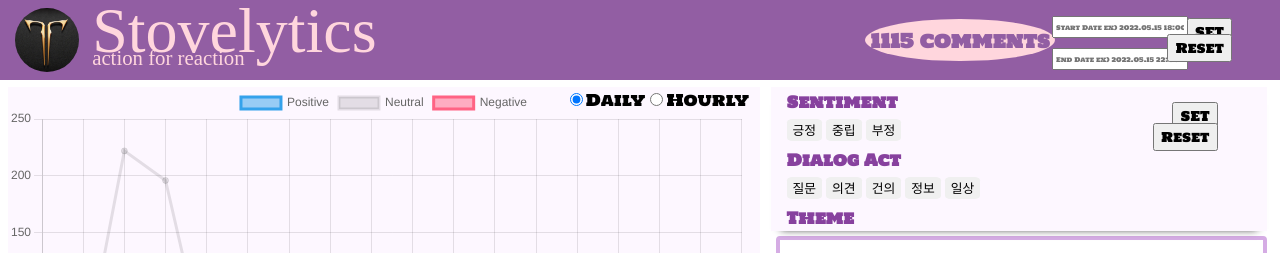
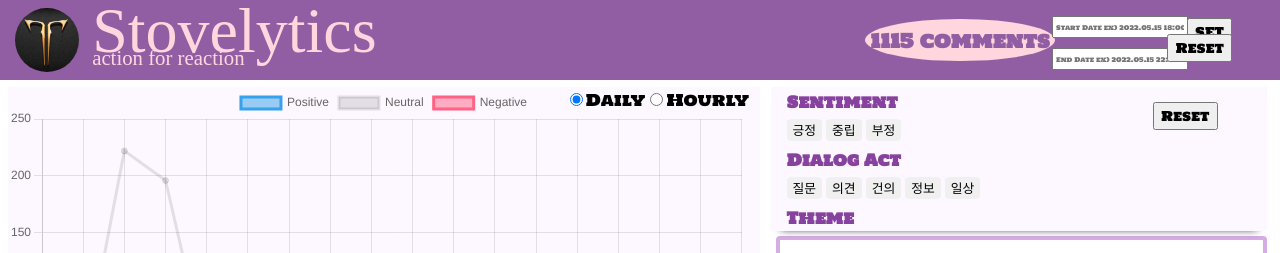
Before and after one commit to Albatross-Labs/Stovelytics, a React (Create React App) app: page / in a window 1280 px wide. Shown: the top 253 px of the page. Built offline with nearby package versions, Linux system fonts and the light colour scheme.

Commit message:
LabelFilter set button removed

```diff
--- a/src/App.jsx
+++ b/src/App.jsx
@@ -38,6 +38,7 @@ export default function App() {
   const fetchComments = async () => {
     await axios.get('https://yjdssur46d.execute-api.ap-northeast-2.amazonaws.com/prod')
     .then(res=>{
+      console.log(res)
       const fetchData = JSON.parse(res.data.body)['Items']
 
       console.log(fetchData)
--- a/src/components/CommentDisplay/LabelFilter.jsx
+++ b/src/components/CommentDisplay/LabelFilter.jsx
@@ -1,4 +1,4 @@
-import React, { useContext } from 'react'
+import React, { useContext, useState } from 'react'
 import styled from 'styled-components';
 import { CommentsContext } from '../../contexts/CommentsContext';
 import { PeriodContext } from '../../contexts/PeriodContext';
@@ -31,16 +31,10 @@ const Wrapper = styled.div `
   z-index: 4;
   // border-radius: 5%;
 `
-const SetButton = styled.button`
+const ShowButton = styled.button`
   position: absolute;
   right: 10%;
   top: 10%;
-  z-index: 4;
-`
-const ShowButton = styled.button`
-  position: absolute;
-  right: 10%;
-  top: 25%;
   z-index: 4;
 `
 
@@ -49,52 +43,28 @@ export default function LabelFilter() {
   const [period, setPeriod] = useContext(PeriodContext)
   const [comments, setComments] = useContext(CommentsContext)
 
-  const handleSet = () => {
-    const activeSentimentLabels = [];
-    const activeThemeLabels = [];
-    const activeDaLabels = [];
+  const handleReset = () => {
+    const activeEls = document.getElementsByClassName('active')
 
-    const activeEls = document.getElementsByClassName('label active')
-    for(const activeEl of activeEls){
-      if(SentimentLabelList.includes(activeEl.innerHTML)){
-        if(activeEl.innerHTML === '부정')
-          activeSentimentLabels.push('-1')
-        else if(activeEl.innerHTML === '중립')
-          activeSentimentLabels.push('0')
-        else if(activeEl.innerHTML === '긍정')
-          activeSentimentLabels.push('1')
-      }
-      if(ThemeLabelList.includes(activeEl.innerHTML))
-        activeThemeLabels.push(activeEl.innerHTML)
-      if(DaLabelList.includes(activeEl.innerHTML))
-        activeDaLabels.push(activeEl.innerHTML)
+    const list = []
+    for(const activeEl of activeEls)
+      list.push(activeEl)
+    for(const item of list){
+      const str = item.className
+      const len = str.length
+      item.className = str.substring(0, len-7)
     }
 
-    setComments(period.filter((comment) => {
-      return (
-        (activeSentimentLabels.length === 0 || activeSentimentLabels.includes(comment['sentiment'])) &&
-        (activeThemeLabels.length === 0 || activeThemeLabels.includes(comment['theme'])) &&
-        (activeDaLabels.length === 0 || activeDaLabels.includes(comment['da']))
-      )
-    }))
-  }
-
-  const handleReset = () => {
     setComments(period)
-    const activeEls = document.getElementsByClassName('label active')
-    for(const activeEl of activeEls)
-      activeEl.click()
   }
 
   return (
     <Wrapper>
-
-      <SetButton onClick={handleSet}>SET</SetButton>
       <ShowButton onClick={handleReset}>Reset</ShowButton>
 
       <ToggleFilterList label="Sentiment">
         {SentimentLabelList.map(label => (
-          <LabelButton key={label} title={label}/>
+          <LabelButton  key={label} title={label}/>
         ))}
       </ToggleFilterList>
 
--- a/src/components/CommentDisplay/LabelFilter/LabelButton.jsx
+++ b/src/components/CommentDisplay/LabelFilter/LabelButton.jsx
@@ -1,5 +1,8 @@
-import React, { useState } from 'react'
+import React, { useState, useContext } from 'react'
 import styled from 'styled-components'
+
+import { CommentsContext } from '../../../contexts/CommentsContext';
+import { PeriodContext } from '../../../contexts/PeriodContext';
 
 const Button = styled.button`
   cursor: pointer;
@@ -18,15 +21,63 @@ const Button = styled.button`
   }
 `
 
-export default function LabelButton({title}) {
+const SentimentLabelList = ['긍정', '중립', '부정']
+const ThemeLabelList = ['캐릭터', '컨텐츠', '이벤트', '버그', '점검', '유저', '회사', '기타']
+const DaLabelList = ['질문', '의견', '건의', '정보', '일상']
+
+export default function LabelButton({onClick, title}) {
   const [active, setActive] = useState(false);
+  const [comments, setComments] = useContext(CommentsContext)
+  const [period, setPeriod] = useContext(PeriodContext)
+
+  const handleSet = () => {
+    const activeSentimentLabels = [];
+    const activeThemeLabels = [];
+    const activeDaLabels = [];
+
+    const activeEls = document.getElementsByClassName(' active')
+    for(const activeEl of activeEls){
+      if(SentimentLabelList.includes(activeEl.innerHTML)){
+        if(activeEl.innerHTML === '부정')
+          activeSentimentLabels.push('-1')
+        else if(activeEl.innerHTML === '중립')
+          activeSentimentLabels.push('0')
+        else if(activeEl.innerHTML === '긍정')
+          activeSentimentLabels.push('1')
+      }
+      if(ThemeLabelList.includes(activeEl.innerHTML))
+        activeThemeLabels.push(activeEl.innerHTML)
+      if(DaLabelList.includes(activeEl.innerHTML))
+        activeDaLabels.push(activeEl.innerHTML)
+    }
+
+    setComments(period.filter((comment) => {
+      return (
+        (activeSentimentLabels.length === 0 || activeSentimentLabels.includes(comment['sentiment'])) &&
+        (activeThemeLabels.length === 0 || activeThemeLabels.includes(comment['theme'])) &&
+        (activeDaLabels.length === 0 || activeDaLabels.includes(comment['da']))
+      )
+    }))
+  }
 
   return (
+
     <Button
-      className={active? `label active`: ``}
-      onClick={()=>{setActive(!active)}}
-    >
+      onClick={(e)=>{
+        const str = e.target.className
+        if(str.includes(' active')){
+          const len = str.length
+          e.target.className = str.substring(0, len-7)
+        }
+        else
+          e.target.className += ' active'
+
+        setActive(!active)
+        handleSet()
+      }}
+      >
       {title}
     </Button>
+
   )
 }
```
